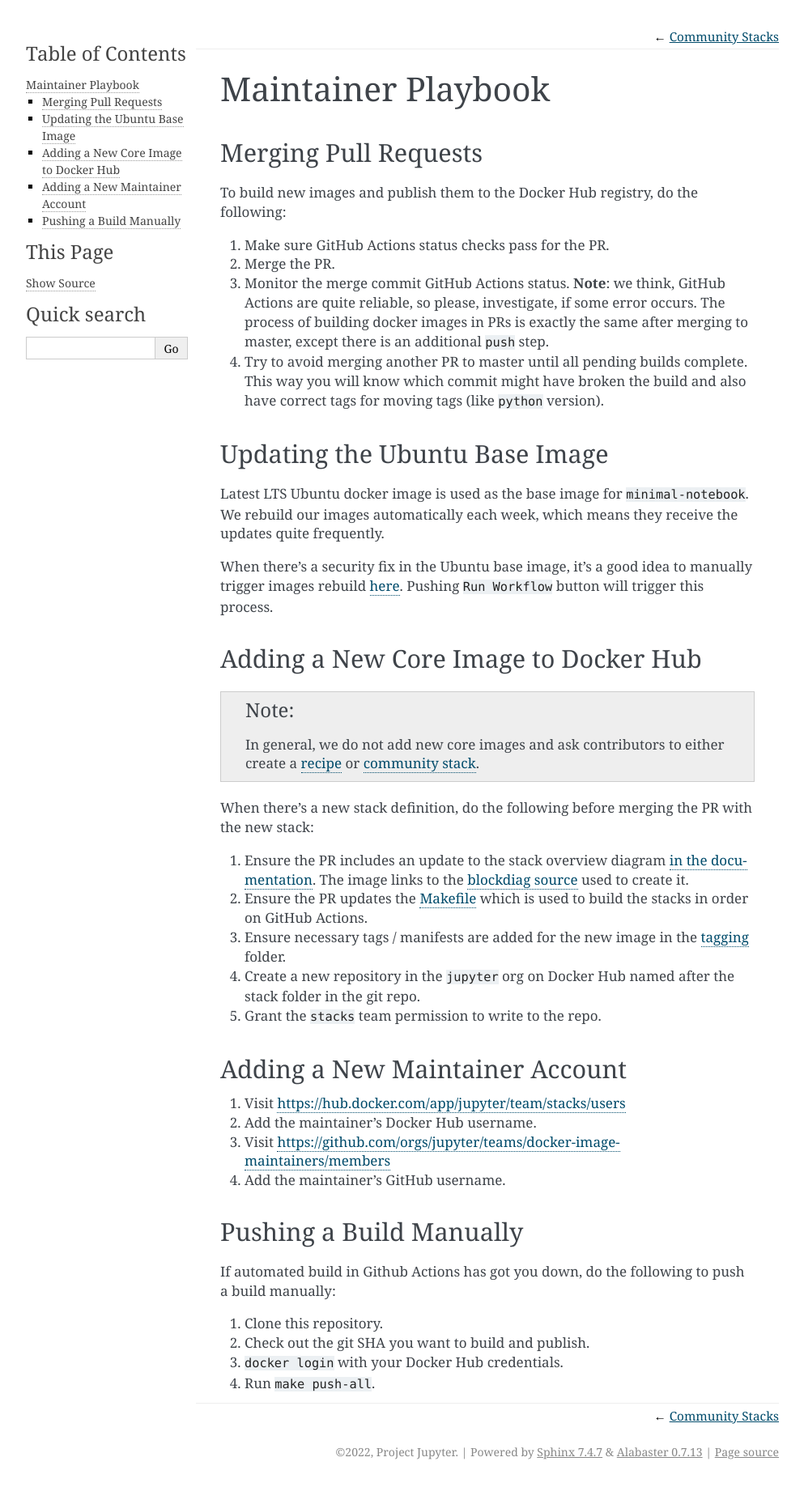
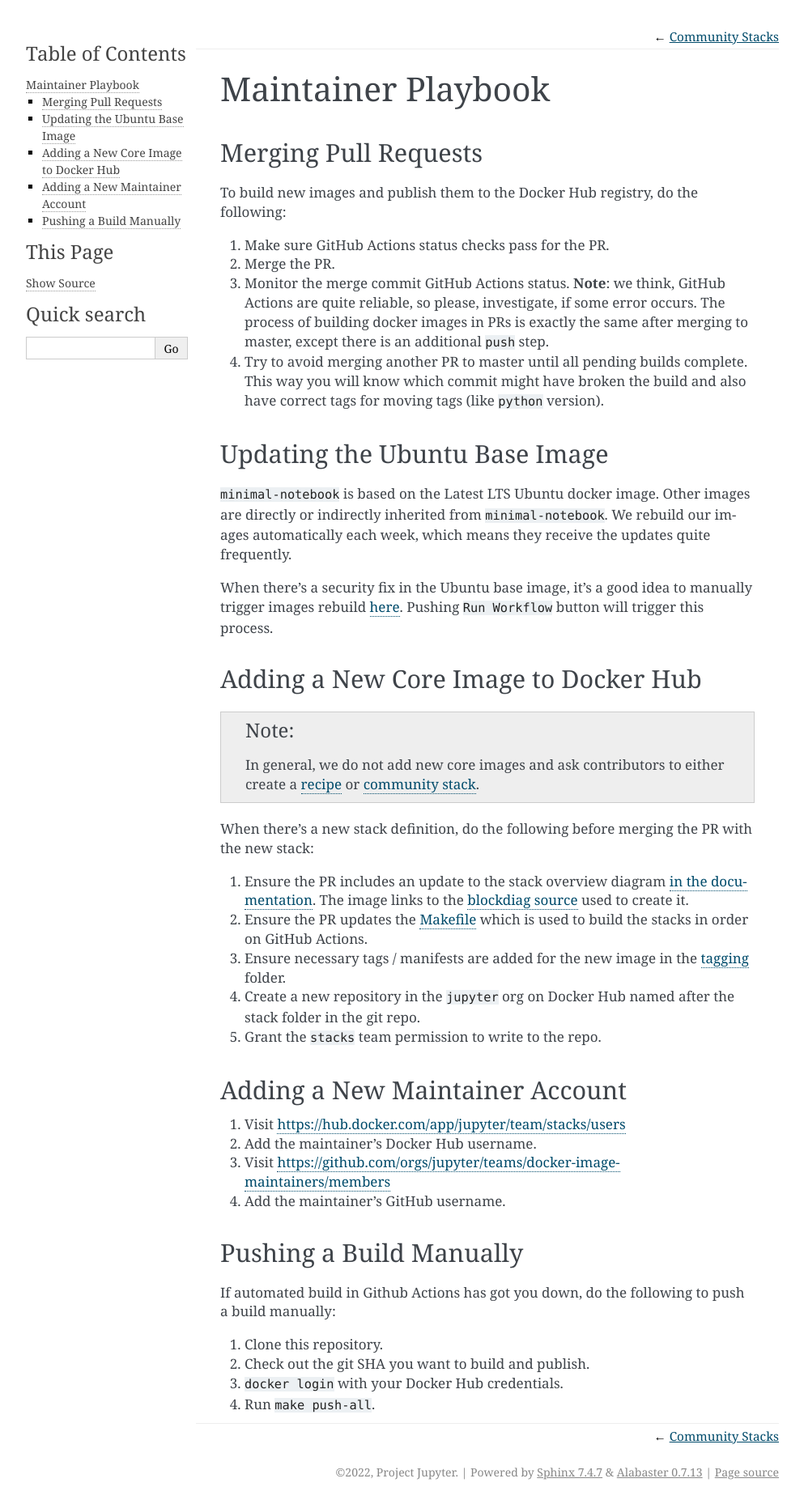
Before and after one commit to jupyter/docker-stacks, a Sphinx documentation site: the page built from docs/maintaining/tasks.md, in a window 1280 px wide. Shown: the whole page at 81% size, without its empty margins (148-1141 px from the left). Built offline with Sphinx 7.4.7, drawn with Linux system fonts in a browser that asks for light colours; before the commit the page ends 1833 px from its top, so only the background shows below that.

Commit message:
Update docs/maintaining/tasks.md

```diff
--- a/docs/maintaining/tasks.md
+++ b/docs/maintaining/tasks.md
@@ -14,7 +14,8 @@ To build new images and publish them to the Docker Hub registry, do the followin
 
 ## Updating the Ubuntu Base Image
 
-Latest LTS Ubuntu docker image is used as the base image for `minimal-notebook`.
+`minimal-notebook` is based on the Latest LTS Ubuntu docker image.
+Other images are directly or indirectly inherited from `minimal-notebook`.
 We rebuild our images automatically each week, which means they receive the updates quite frequently.
 
 When there's a security fix in the Ubuntu base image, it's a good idea to manually trigger images rebuild [here](https://github.com/jupyter/docker-stacks/actions/workflows/docker.yml).
```
